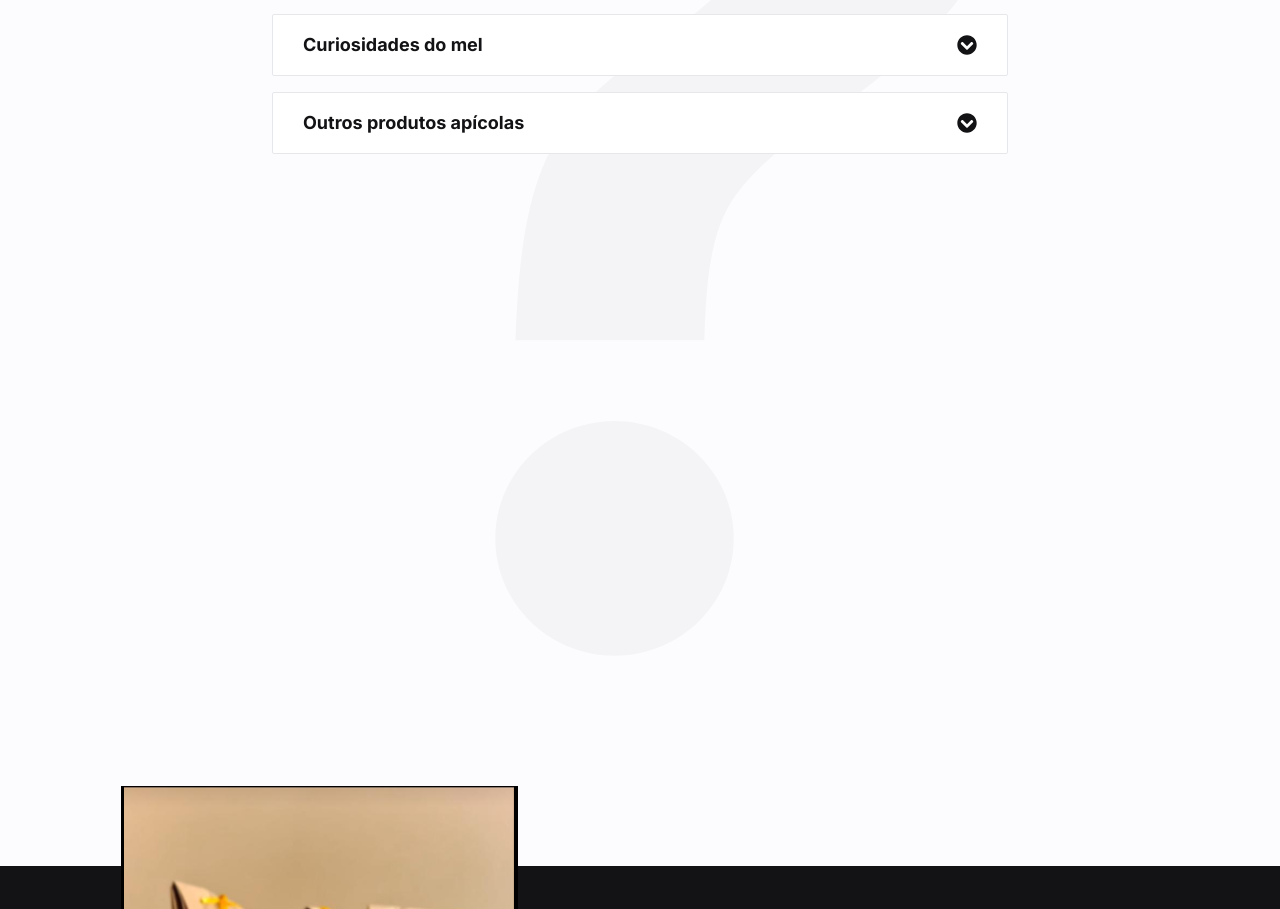
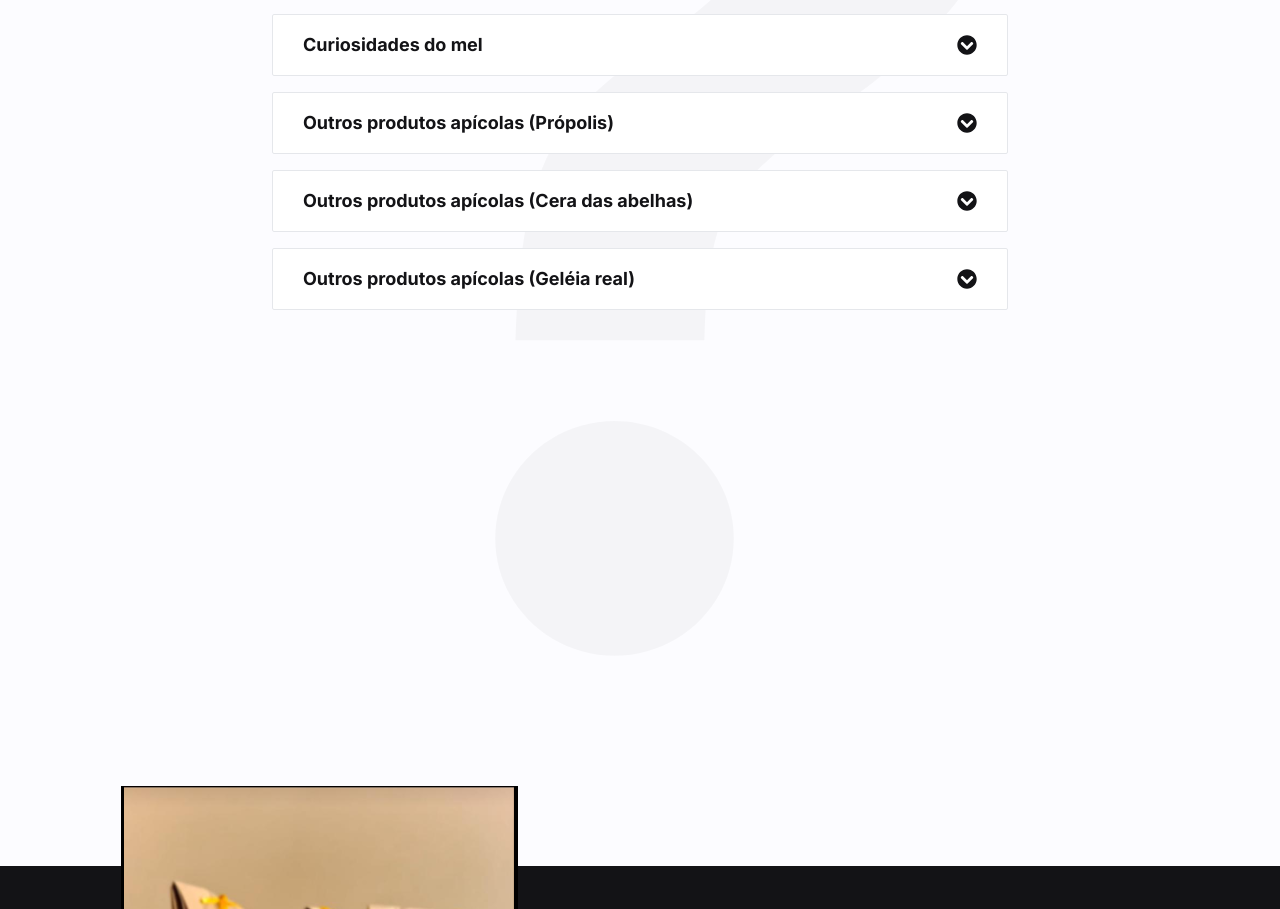
Before and after one commit to k-nylander/Mel_Selvagem-free, a React (Create React App) app: page / in a window 1280 px wide. Shown: the part 3978-4887 px from the top of the page. Built offline with nearby package versions, Linux system fonts and the light colour scheme; the HTML template or start-up script is replaced by a standard one.

Commit message:
faq melhor

```diff
--- a/src/data.js
+++ b/src/data.js
@@ -208,9 +208,19 @@ export const faq = {
         '• É um produto utilizado deste a antiguidade para o tratamento de doenças respiratórias e cicatrizantes; \n•  Funciona como um poderoso agente biológico, capaz de dar eliminar microrganismos, como bactérias, fungos, leveduras, vírus, etc. O principal agente bactericida contido no mel é o peróxido de hidrogênio;',
     },
     {
-      question: 'Outros produtos apícolas',
+      question: 'Outros produtos apícolas (Própolis)',
       answer:
-        '    • Própolis: É um dos mais poderosos agentes antimicrobianos do mundo. As abelhas coletam o própolis, como uma resina no tronco e nos brotos dos vegetais, formando uma espécie de liga. Nas colmeias, será utilizada para vedar as frestas. \n• Cera das abelhas: Sua finalidade mais conhecida é a cosmética, fazendo parte da constituição de produtos como batons, cremes, loções, cera depilatória e óleos; \n• Geléia real: Do ponto de vista nutricional, é o alimento mais completo que existe. Todos os 23 aminoácidos existentes na natureza estão na geleia real. Todos os 84 sais minerais, estão presentes na geleia real. Todas as vitaminas estão presentes na geleia real. Na apiterapia a geleia real é utilizada para nutrir pessoas com problemas relacionados a rins, pâncreas, disfunções ligadas á diabetes. Também é utilizada no tratamento de  fertilidade, impotência sexual, cansaço e stress. ',
+        '• Própolis: É um dos mais poderosos agentes antimicrobianos do mundo. As abelhas coletam o própolis, como uma resina no tronco e nos brotos dos vegetais, formando uma espécie de liga. Nas colmeias, será utilizada para vedar as frestas. \n• Cera das abelhas: Sua finalidade mais conhecida é a cosmética, fazendo parte da constituição de produtos como batons, cremes, loções, cera depilatória e óleos; \n• Geléia real: Do ponto de vista nutricional, é o alimento mais completo que existe. Todos os 23 aminoácidos existentes na natureza estão na geleia real. Todos os 84 sais minerais, estão presentes na geleia real. Todas as vitaminas estão presentes na geleia real. Na apiterapia a geleia real é utilizada para nutrir pessoas com problemas relacionados a rins, pâncreas, disfunções ligadas á diabetes. Também é utilizada no tratamento de  fertilidade, impotência sexual, cansaço e stress. ',
+    },
+    {
+      question: 'Outros produtos apícolas (Cera das abelhas)',
+      answer:
+        '• Cera das abelhas: Sua finalidade mais conhecida é a cosmética, fazendo parte da constituição de produtos como batons, cremes, loções, cera depilatória e óleos; \n• Geléia real: Do ponto de vista nutricional, é o alimento mais completo que existe. Todos os 23 aminoácidos existentes na natureza estão na geleia real. Todos os 84 sais minerais, estão presentes na geleia real. Todas as vitaminas estão presentes na geleia real. Na apiterapia a geleia real é utilizada para nutrir pessoas com problemas relacionados a rins, pâncreas, disfunções ligadas á diabetes. Também é utilizada no tratamento de  fertilidade, impotência sexual, cansaço e stress. ',
+    },
+    {
+      question: 'Outros produtos apícolas (Geléia real)',
+      answer:
+        '• Geléia real: Do ponto de vista nutricional, é o alimento mais completo que existe. Todos os 23 aminoácidos existentes na natureza estão na geleia real. Todos os 84 sais minerais, estão presentes na geleia real. Todas as vitaminas estão presentes na geleia real. Na apiterapia a geleia real é utilizada para nutrir pessoas com problemas relacionados a rins, pâncreas, disfunções ligadas á diabetes. Também é utilizada no tratamento de  fertilidade, impotência sexual, cansaço e stress. ',
     },
   ],
 };
```
